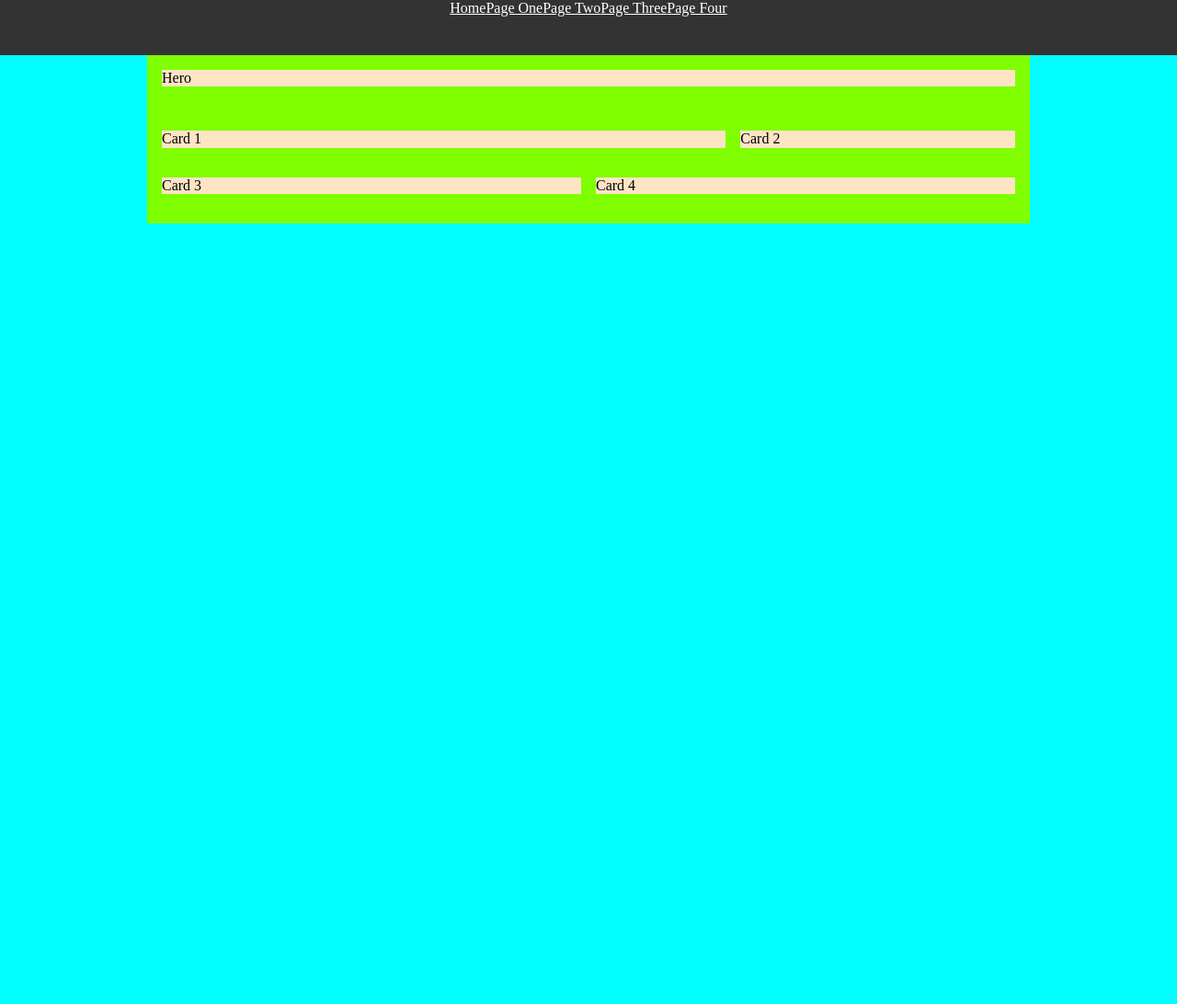
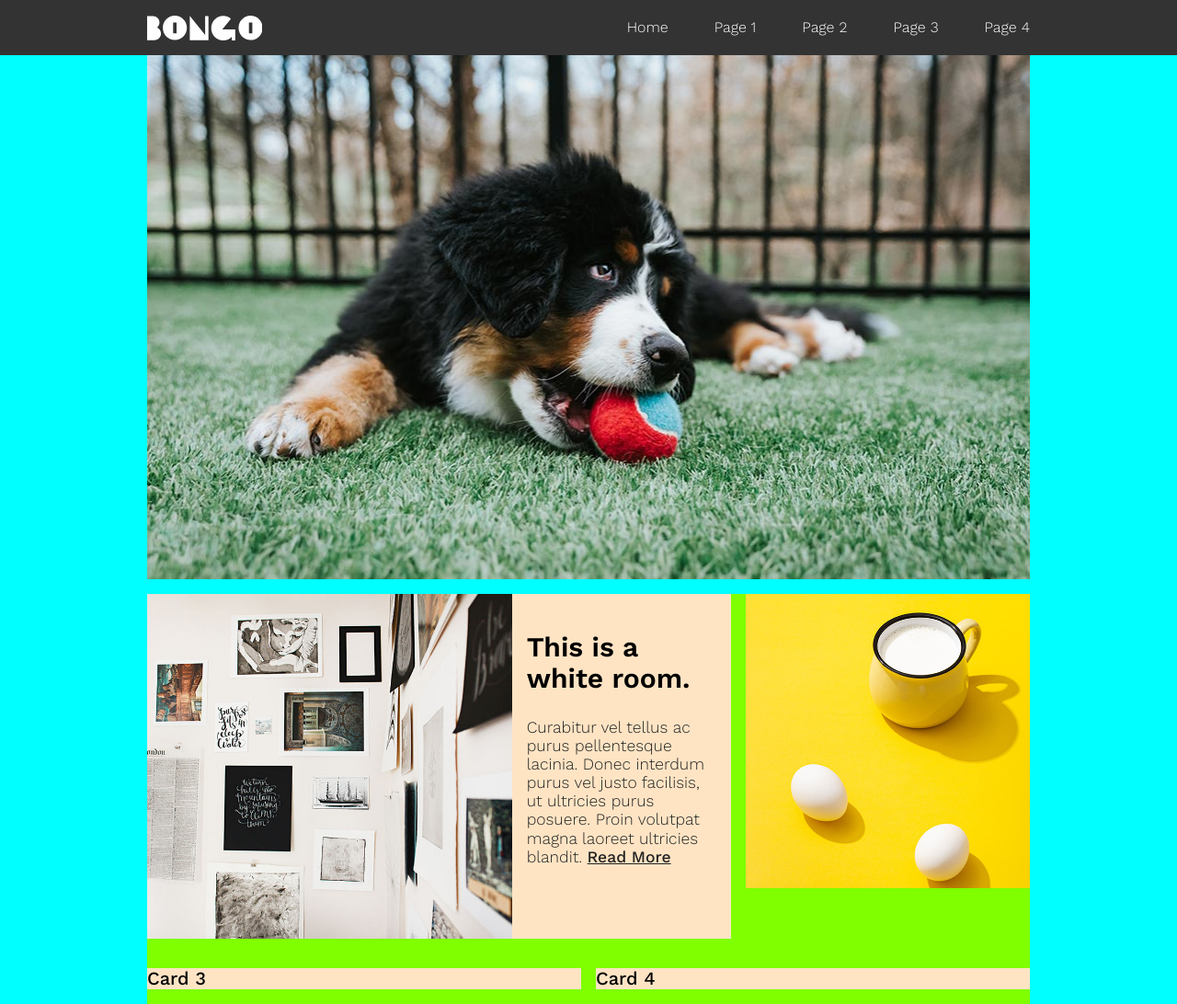
Before and after one commit to mrsimonnicholls/websiteDemo, a plain HTML site: page index.html in a window 1280 px wide. Shown: the whole page at 92% size. Before the commit the page ends 800 px from the top, so only its background shows below. Drawn offline with nearby package versions, Linux system fonts and the light colour scheme.

Commit message:
After Demo Update

```diff
--- a/css/styles.css
+++ b/css/styles.css
@@ -7,19 +7,86 @@ body {
     background-color: aqua;
 }
 
+html {
+    font-size: 100%;
+    font-family: 'Work Sans', sans-serif;
+}
+
+img {
+    display: block;
+    object-fit: cover;
+    width: 100%;
+    height: 100%;
+}
+
+/* TYPOGRAPHY */
+
+h1 {}
+
+h2 {
+    font-size: 1.5rem;
+    font-weight: 600;
+}
+
+p {
+    color: #222;
+    font-size: 0.875rem;
+    font-weight: 300;
+}
+
+p a {
+    color: inherit;
+    font-weight: 500;
+}
+
+
+
+
+
+
 /* NAVIGATION */
 
+header {
+    background-color: #333;
+    height: 60px;
+}
+
 nav {
-    background-color: #333;
+
     display: flex;
     justify-content: center;
+    align-items: center;
     height: 60px;
+    margin-bottom: 10px;
 }
 
 a {
     color: white;
 
 }
+
+#logo {
+    width: 125px;
+    height: 27px;
+}
+
+#links {
+    display: none;
+}
+
+li {
+    font-weight: 300;
+    font-size: 0.8rem;
+    list-style-type: none;
+    margin-right: 50px;
+    color: #fff;
+}
+
+li:last-child {
+    margin-right: 0;
+}
+
+
 
 /* ---------- */
 
@@ -29,21 +96,67 @@ a {
 section {
     background-color: chartreuse;
     margin: 0;
-    padding: 16px;
+    padding: 0;
 }
+
+#hero {
+    height: 320px;
+    margin-bottom: 30px;
+    overflow: hidden;
+    background-color: blue;
+}
+
+#hero img {}
 
 .card {
     background-color: bisque;
     margin-bottom: 16px;
 }
 
+.cardText {
+    padding: 16px;
+}
+
+
+
+
+#card2 {
+    height: 320px;
+}
 
 @media screen and (min-width:640px) {
+
+    html {
+        font-size: 125%;
+    }
+
+
+    /* NAVIGATION */
+
+    nav {
+        max-width: 960px;
+        margin: 0 auto;
+        justify-content: space-between;
+    }
+
+    #links {
+        display: flex;
+    }
+
+
+    /* ---------- */
 
     section {
         max-width: 960px;
         margin: 0 auto;
 
+    }
+
+    #hero {
+        max-width: 960px;
+        margin: 0 auto;
+        height: 570px;
+        margin-bottom: 16px;
     }
 
     #topstories {
@@ -53,7 +166,13 @@ section {
     }
 
     #card1 {
+        height: 375px;
+
         grid-column: 1/9;
+
+        display: grid;
+        grid-template-columns: 5fr 3fr;
+
     }
 
     #card2 {
--- a/index.html
+++ b/index.html
@@ -5,28 +5,49 @@
     <meta charset="UTF-8">
     <meta name="viewport" content="width=device-width, user-scalable=no, initial-scale=1.0, maximum-scale=1.0, minimum-scale=1.0">
     <title>Home</title>
+    <link href="https://fonts.googleapis.com/css2?family=Work+Sans:wght@300;500;600&display=swap" rel="stylesheet">
     <link rel="stylesheet" href="css/normalize.css">
     <link rel="stylesheet" href="css/styles.css">
 </head>
 
 <body>
-    <nav>
-        <a href="#">Home</a>
-        <a href="#">Page One</a>
-        <a href="#">Page Two</a>
-        <a href="#">Page Three</a>
-        <a href="#">Page Four</a>
-    </nav>
+    <header>
+        <nav>
+            <img id="logo" src="links/bongoLogo.svg" alt="Logo">
+            <ul id="links">
+                <li>Home</li>
+                <li>Page 1</li>
+                <li>Page 2</li>
+                <li>Page 3</li>
+                <li>Page 4</li>
+            </ul>
+        </nav>
+    </header>
 
     <main>
 
-        <section id="hero">
-            <div class="card">Hero</div>
-        </section>
+        <div id="hero">
+            <img src="links/puppy.jpg" alt="">ogo
+        </div>
 
         <section id="topstories">
-            <div class="card" id="card1">Card 1</div>
-            <div class="card" id="card2">Card 2</div>
+            <div class="card" id="card1">
+                <img src="links/whiteRoom.jpg" alt="">
+
+                <div class="cardText">
+                    <h2>This is a white room.</h2>
+                    <p>
+                        Curabitur vel tellus ac purus pellentesque lacinia. Donec interdum purus vel justo facilisis, ut ultricies purus posuere. Proin volutpat magna laoreet ultricies blandit.
+                        <a href="#">Read More</a>
+                    </p>
+                </div>
+
+            </div>
+            <div class="card" id="card2">
+                <img src="links/yellowEggsMilk.jpg" alt="">
+
+
+            </div>
             <div class="card" id="card3">Card 3</div>
             <div class="card" id="card4">Card 4</div>
         </section>
```
